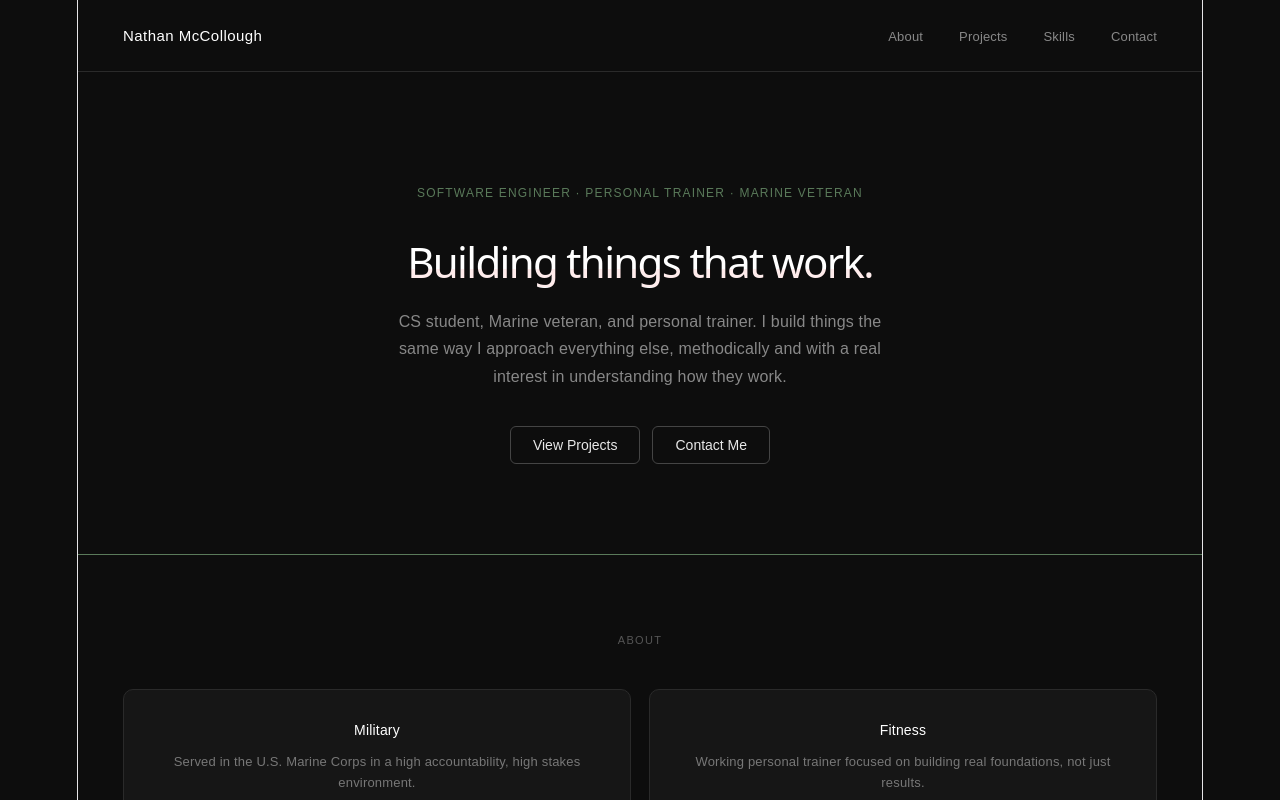
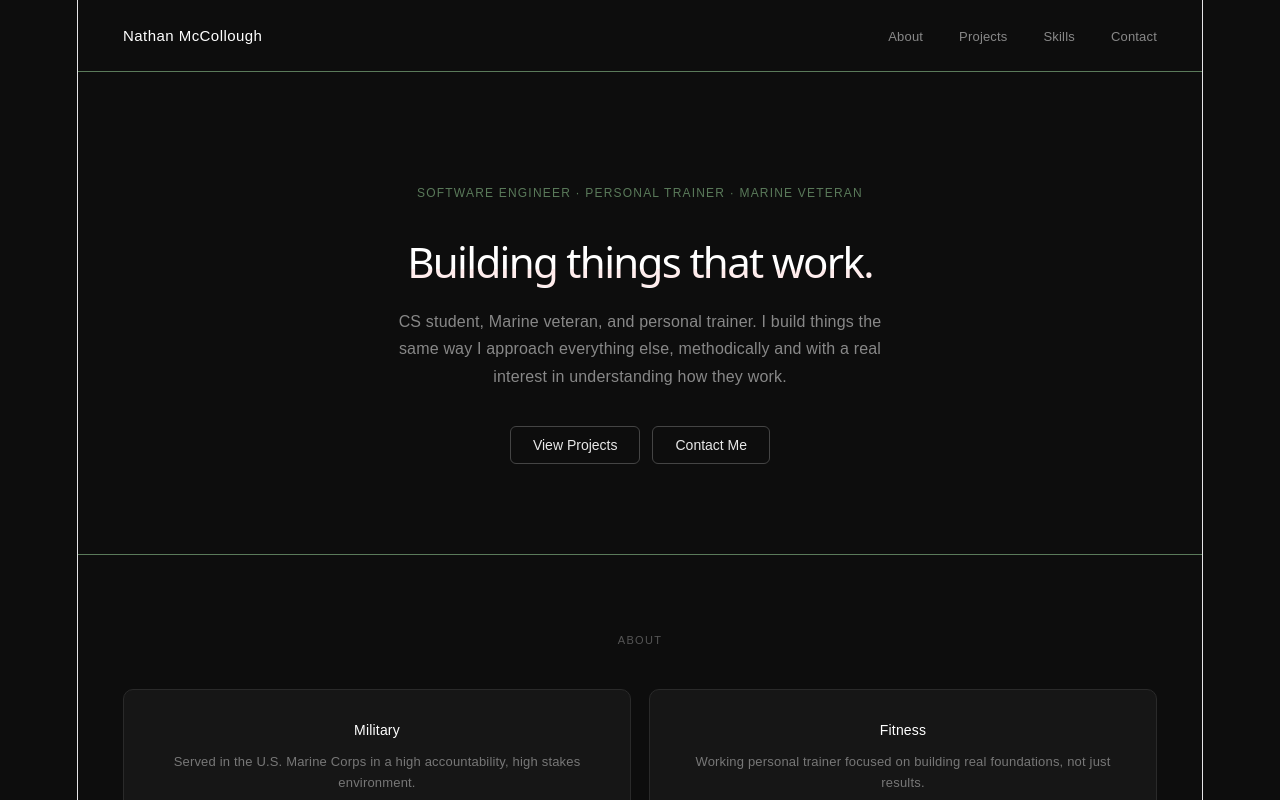
Before and after one commit to natemcc20/portfolio, a React (Vite) app in the folder frontend/: page / in a window 1280 px wide. Shown: the top 800 px of the page. Built offline with nearby package versions, Linux system fonts and the light colour scheme; no server answers.

Commit message:
Cosmetic border change to CSS

```diff
--- a/frontend/src/App.css
+++ b/frontend/src/App.css
@@ -19,7 +19,7 @@ body {
   justify-content: space-between;
   align-items: center;
   padding: 1.2rem 2.5rem;
-  border-bottom: 0.5px solid #2a2a2a;
+  border-bottom: 0.5px solid #5a7a5a;
 }
 
 .navbar .logo {
```
